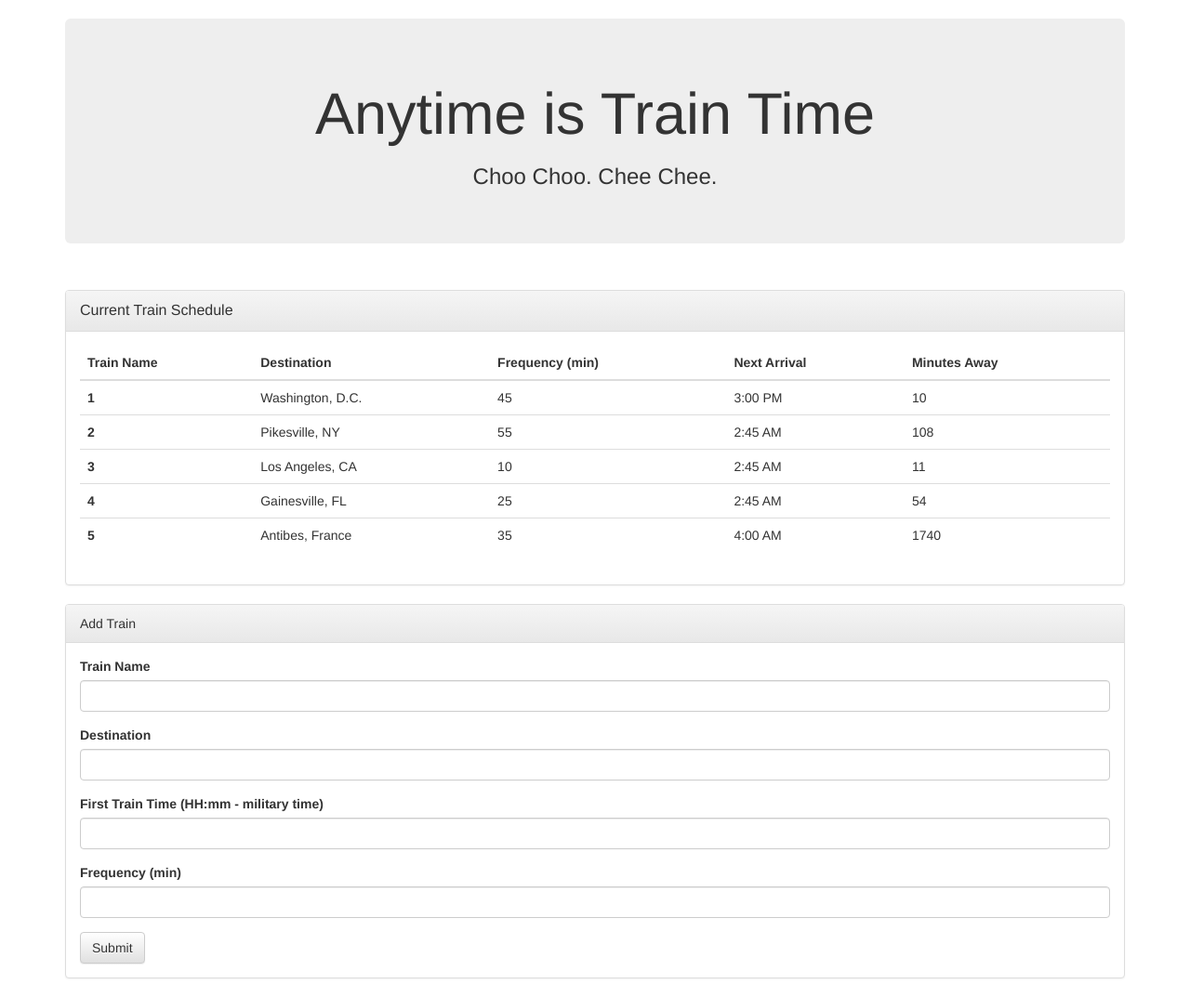
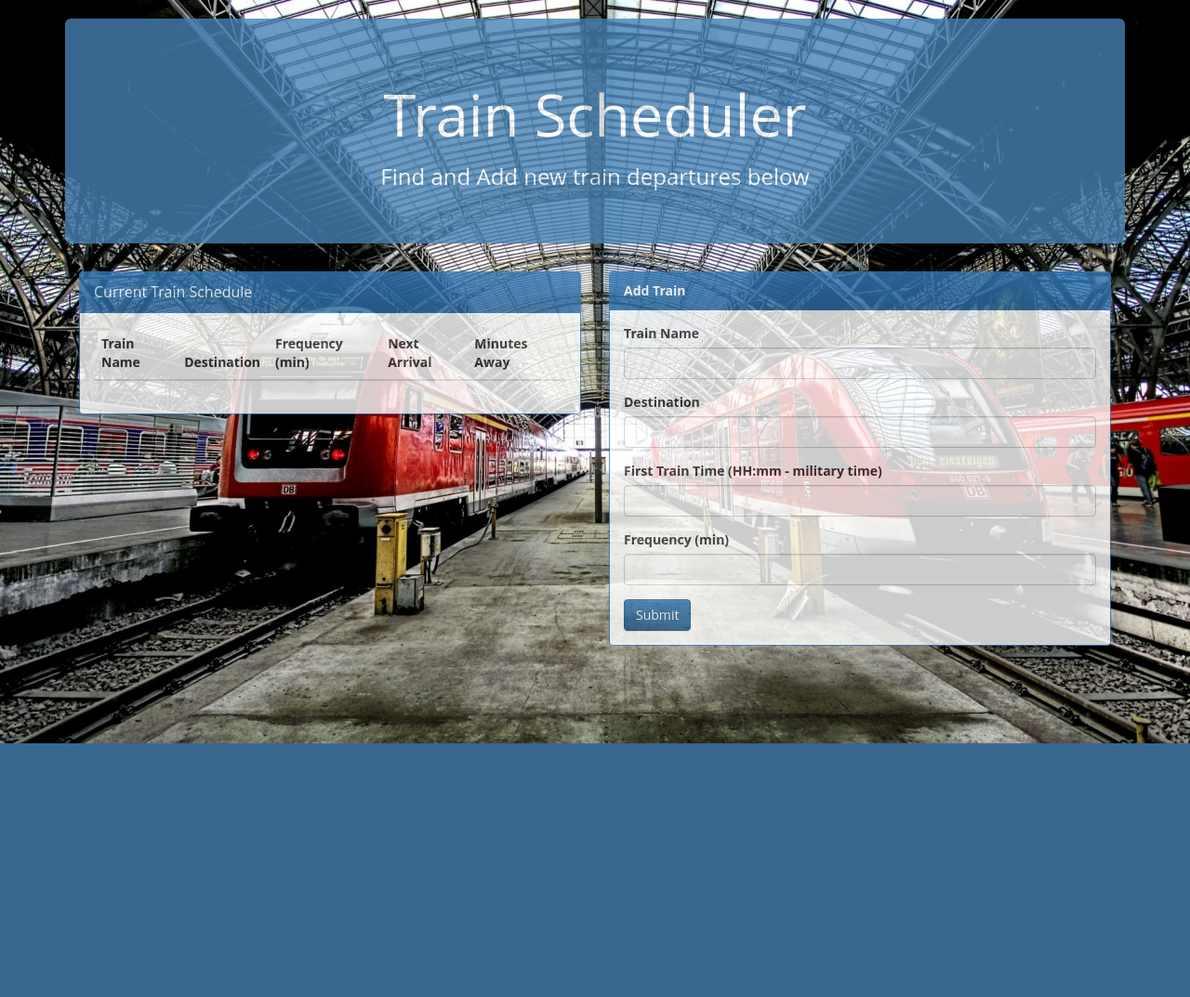
Before and after one commit to MLangteau/trainScheduler, a PHP site: page / in a window 1280 px wide. Shown: the whole page at 93% size. After the commit the page ends 800 px from the top, so only its background shows below. Run offline with PHP 8.4, Linux system fonts and the light colour scheme; lists and menus that the app fills with data are empty; some libraries are stand-ins or nearby versions.

Commit message:
homework before cleanup

```diff
--- a/assets/css/style.css
+++ b/assets/css/style.css
@@ -1,15 +1,29 @@
-body {
-	margin-left: auto;
-	margin-right: auto;
+body { /* Visual */
+  background:
+  url("../images/trainstation.jpg") no-repeat center center fixed;
+	-webkit-background-size: cover;
+	-moz-background-size: cover;
+	-o-background-size: cover;
+  background-size: cover;
+  font-family: 'Open Sans', sans-serif;
+  width:100%;
+  height:100%;
+  margin-left: auto;
+  margin-right: auto;
+}
+.see-thru {
+	opacity: .8;
+}
+.jumbotron {
+	background-color: #4682B4;
+	color: white;
+	opacity: .8;
 }
 
+#sch-box {
+	float: left;
+}
 /*
-#sch-box {
-	width: 90%;
-	border: 1px;
-
-}
-
 .center {
 	text-align: center;
 }
--- /dev/null
+++ b/assets/javascript/app.js
@@ -0,0 +1,225 @@
+  // Initialize Firebase
+  var config = {
+    apiKey: "AIzaSyAF40T2PsrBRYJanOXMMW0nTDlDE4-AP8A",
+    authDomain: "trainscheduler-bdbd9.firebaseapp.com",
+    databaseURL: "https://trainscheduler-bdbd9.firebaseio.com",
+    storageBucket: "trainscheduler-bdbd9.appspot.com",
+    messagingSenderId: "1098181995159"
+  };
+
+  firebase.initializeApp(config);
+
+// Create a variable to reference the database
+var database = firebase.database();
+
+// Submit button is clicked for adding Train
+$("#add-train").on("click", function(event) {
+	event.preventDefault();
+
+	//  Grabs user input
+	var trainName = $("#train-name-input").val().trim();
+	var destination = $("#destination-input").val().trim();
+	var firstTrainTime = $("#first-train-time-input").val().trim();
+	var frequency = $("#frequency-input").val().trim();
+
+/*
+  if(isNaN(firstTrainTime)){
+	console.log(firstTrainTime + " is not a number <br/>");
+ }else{
+	console.log(firstTrainTime + " is a number <br/>");
+ };
+
+//	var firstTrainTime = moment($("#first-train-time-input").val().trim(), "HH:mm").subtract(10, "y").format("X");
+	console.log("firstTrainTime " + firstTrainTime);
+
+    // First Time (pushed back 1 year to make sure it comes before current time)
+//    var firstTimeConverted = moment(firstTrainTime, "hh:mm").subtract(1, "years");
+
+	var firstTimeConverted = moment(firstTrainTime, "m").subtract(1, "years");
+
+    console.log("firstTimeConverted " + firstTimeConverted);
+
+
+if(isNaN(firstTrainTime)){
+	console.log(firstTimeConverted + " is not a number <br/>");
+ }else{
+	console.log(firstTimeConverted + " is a number <br/>");
+ };
+
+*/
+
+
+
+//	console.log("before: ", firstTrainTime, "****************before");
+
+
+//	console.log("after: ", firstTrainTime, "*****************after");
+
+
+//	var firstTrainTime = moment($("#first-train-time-input").val().trim(), "HH:mm").format()
+//	console.log("third time: ", firstTrainTime, "*****************third ");
+
+
+
+// ***************************************************
+/*
+var time = firstTrainTime; // your input "16:30:00"
+
+time = time.split(':'); // convert to array
+
+// fetch
+var hour = Number(time[0]);
+var minutes = Number(time[1]);
+var seconds = Number(time[2]);
+
+// calculate
+var timeValue;
+
+if (hour > 0 && hour <= 12) {
+  timeValue= "" + hour;
+} else if (hour > 12) {
+  timeValue= "" + (hour - 12);
+} else if (hour == 0) {
+  timeValue= "12";
+};
+
+timeValue += (minutes < 10) ? ":0" + minutes : ":" + minutes;  // get minutes
+timeValue += (seconds < 10) ? ":0" + seconds : ":" + seconds;  // get seconds
+timeValue += (hours >= 12) ? " P.M." : " A.M.";  // get AM/PM
+
+// show
+alert(timeValue);
+console.log(timeValue);
+
+// ***************************************************
+
+//	var trainTimeFormat = moment(firstTrainTime).format('HH:mm');
+	var trainTimeFormat = timeValue;
+	console.log("trainTimeFormat 2: ", trainTimeFormat);        */
+
+
+//	var trainTimeFormat = moment(firstTrainTime).format('HH:mm');
+
+	console.log(trainName);
+	console.log(destination);
+	console.log(frequency);
+	console.log("FirstTRTI: " + firstTrainTime);
+
+  // Creates local "temporary" object for holding train data
+
+	var newTrain = {
+		trainNm: trainName,
+	    dest: destination,
+		firstTT: firstTrainTime,
+		freq: frequency
+	};
+
+// Uploads train data to the database
+	database.ref().push(newTrain);
+
+// Logs everything to the console
+	console.log(newTrain.trainNm);
+	console.log(newTrain.dest);
+	console.log(newTrain.firstTT);
+	console.log(newTrain.freq);
+
+//  Alert
+//	alert("Train successfully added");
+
+//  clears text boxes
+	$("#train-name-input").val("");
+	$("#destination-input").val("");
+	$("#first-train-time-input").val("");
+	$("#frequency-input").val("");
+
+// Prevent refreshing / moving to a new page
+	return false;
+ }); // end of add-train click
+
+// When user adds entry to database (in other event), this creates Fbase event for
+//  adding row in html
+
+database.ref().on("child_added", function (childSnapshot, prevChildKey) {
+
+	console.log(" childsnapshot: ", childSnapshot.val());
+
+  	//  Store database train in variables
+  	var trainName = childSnapshot.val().trainNm;
+	var destination = childSnapshot.val().dest;
+	var firstTrainTime = childSnapshot.val().firstTT;
+	var frequency = childSnapshot.val().freq;
+
+	console.log("The following are the four items: ");
+	console.log(trainName);
+	console.log(destination);
+	console.log(firstTrainTime);
+	console.log(frequency);
+
+//	var diffTime = moment().diff(moment.unix(trainFirst), "minutes");
+//	var trainTimeFormat = moment(firstTrainTime).format('HH:mm');
+//	console.log("trainTimeFormat 1: ", trainTimeFormat);
+
+
+//	var firstTimeTransfered = moment(firstTrainTime, "hh:mm").subtract(1, "years");
+	var firstTimeTransfered = moment(firstTrainTime, "hh:mm").subtract(1, "years");
+		console.log("firstTimeTransfered: " + firstTimeTransfered);
+
+/*	var timeCheck = firstTimeTransfered;
+	var checkNum = 	parseInt(timeCheck);
+	alert("checkNum: " + checkNum);
+
+//	if (isNaN(checkNum)){
+		//	okay
+*/
+
+	var presentTime = moment().format("HH:mm A");
+		console.log("Current time: " + presentTime);
+
+//  Calculate Next Arrival (current time - firstTrainTime; find remainder/freq)
+//	var diffInTime = moment().diff(moment.unix(firstTrainTime), "minutes");
+
+//  Notes from momentjs.com docs
+//  moment().diff(moment|String|Number|Date|Array);
+
+//	var diffInTime = moment().diff(moment.unix(firstTrainTime), "minutes");
+
+//	var diffInTime = moment().diff(moment.unix(firstTrainTime), "minutes");
+
+	var diffInTime = moment().diff(moment(firstTimeTransfered), "minutes");
+		console.log("diffInTime: " + diffInTime);
+
+	var timeRemainder = diffInTime % frequency;
+		console.log("timeRemainder: " + timeRemainder);
+
+	var minAway = frequency - timeRemainder;
+		console.log("Minutes until train arrival: " + minAway);
+
+//	console.log("First Train time: " + firstTrainTime);
+
+//  Notes from Momentjs.com docs
+//  This adds time to an existing moment. To add time, pass the key of what time
+//     you want to add, and the amount you want to add. "moment().add(7, 'minutes');"
+//  calculating the arrival time add minutes to the current time (in minutes)
+
+	var timeUntilArrival = moment().add(minAway, "minutes");
+		console.log("Next train arrival time: " + moment(timeUntilArrival).format("hh:mm A"));
+//	var timeUntilArrival = moment().add(minAway, "m").format("hh:mm A");
+
+//	console.log(moment().format("hh:mm A"));
+//	console.log(moment().format("HH:mm"));
+//	console.log(timeUntilArrival);
+//	console.log(moment.unix(firstTrainTime).format("X"));
+//	console.log(moment().format("X"));
+
+	var nextTime = moment(timeUntilArrival).format("hh:mm");
+
+// Add each train's data into the table
+  $("#train-table > tbody").append("<tr><td>" + trainName + "</td><td>" + destination + "</td><td>" +
+  frequency + "</td><td>" + nextTime + "</td><td>" + minAway + "</td></tr>");
+/*
+} //  end of if train is nan
+	else {
+		alert('Please re-enter info: First Train Time is invalid, (HH:mm in military time) ');
+	};
+*/
+});
--- a/index.html
+++ b/index.html
@@ -6,97 +6,68 @@
     <meta charset="utf-8">
     <meta name="viewport" content="width=device-width, initial-scale=1">
 
-    <link rel="stylesheet" type="text/css" href="assets/css/reset.css"/>
+	<!-- not need with framwork  <link rel="stylesheet" type="text/css" href="assets/css/reset.css"/>   -->
+	<!-- jQuery -->
+	<script src="https://code.jquery.com/jquery-3.1.1.min.js"></script>
+
+	<!-- Bootstrap CDNs-->
     <link rel="stylesheet" href="https://maxcdn.bootstrapcdn.com/bootstrap/3.3.7/css/bootstrap.min.css">
     <link rel="stylesheet" href="https://maxcdn.bootstrapcdn.com/bootstrap/3.3.7/css/bootstrap-theme.min.css">
+
     <link rel="stylesheet" type="text/css" href="assets/css/style.css"/>
+
+	<!-- Firebase Reference -->
+	<script src="https://www.gstatic.com/firebasejs/3.7.2/firebase.js"></script>
+
 </head>
 
 <body>
 
 <div class="container">
-
 	<br>
-
 	<!-- Jumbotron -->
-	<div class="jumbotron">
-		<h1 class="text-center">Anytime is Train Time</h1>
-		<h3 class="text-center">Choo Choo.  Chee Chee.</h3>
+	<div class="jumbotron jumbotron-primary">
+		<h1 class="text-center">Train Scheduler</h1>
+		<h3 class="text-center">Find and Add new train departures below</h3>
 	</div>
 
-	<div class="row">
-
-		<!-- Sign-Up Panel-->
-	  <div class="col-lg-12">
-
-	   <br>
+<!--	<div class="row">             -->
+		<!-- Panel-->
+	  <div class="col-md-6 see-thru">
 	   <div id="sch-box">
-		<div class="panel panel-default">
+		<div class="panel panel-primary">
 		  <!-- Default panel contents -->
 		  <div class="panel-heading">
 			  <div class="panel-title">Current Train Schedule</div>
 		  </div>
 		  <div class="panel-body">
 		  <!-- Table -->
-			<table class="table">
+			<table class="table" id="train-table">
 			  <thead class="thead">
 			    <tr>
-			      <th>Train Name</th>
-			      <th>Destination</th>
-			      <th>Frequency (min)</th>
-			      <th>Next Arrival</th>
-			      <th>Minutes Away</th>
+			      <th scope="column">Train Name</th>
+			      <th scope="column">Destination</th>
+			      <th scope="column">Frequency (min)</th>
+			      <th scope="column">Next Arrival</th>
+			      <th scope="column">Minutes Away</th>
 			    </tr>
 			  </thead>
 			  <tbody>
-			    <tr>
-			      <th scope="row">1</th>
-			      <td>Washington, D.C.</td>
-			      <td>45</td>
-			      <td>3:00 PM</td>
-			      <td>10</td>
-			    </tr>
-			    <tr>
-			      <th scope="row">2</th>
-			      <td>Pikesville, NY</td>
-			      <td>55</td>
-			      <td>2:45 AM</td>
-			      <td>108</td>
-			    </tr>
-			    <tr>
-			      <th scope="row">3</th>
-			      <td>Los Angeles, CA</td>
-			      <td>10</td>
-			      <td>2:45 AM</td>
-			      <td>11</td>
-			    </tr>
-			    <tr>
-			      <th scope="row">4</th>
-			      <td>Gainesville, FL</td>
-			      <td>25</td>
-			      <td>2:45 AM</td>
-			      <td>54</td>
-			    </tr>
-			    <tr>
-			      <th scope="row">5</th>
-			      <td>Antibes, France</td>
-			      <td>35</td>
-			      <td>4:00 AM</td>
-			      <td>1740</td>
-			    </tr>
+
 			  </tbody>
 			</table>
-		  </div>
-		</div>
+		  </div>   <!-- end of "panel body"> -->
+		</div>  <!-- end of "panel panel-primary"> -->
 	  </div>  <!-- end of schedule box sch-box -->
-	  </div> <!-- end of col-lg-10 -->
-	 </div>  <!-- end of row -->
+	  </div> <!-- end of col-md-6 -->
 
-	   <div id="add-train-box">
+<!--	</div>  -->  <!-- end of row -->
 
-		<div class="panel panel-default">
+	<div id="add-train-box" class="col-md-6 see-thru">
+
+		<div class="panel panel-primary">
 		  <!-- Default panel contents -->
-		  <div class="panel-heading">Add Train</div>
+		  	<div class="panel-heading"><strong>Add Train</strong></div>
 		  		<div class="panel-body">
 
 					<form role="form">
@@ -109,31 +80,20 @@
 							<input class="form-control" id="destination-input" type="text">
 						</div>
 						<div class="form-group">
-							<label for="sched-time-input">First Train Time (HH:mm - military time)</label>
-							<input class="form-control" id="sched-time-input" type="number">
+							<label for="first-train-time-input">First Train Time (HH:mm - military time)</label>
+							<input class="form-control" id="first-train-time-input" type="text">
 						</div>
 						<div class="form-group">
 							<label for="frequency-input">Frequency (min)</label>
-							<input class="form-control" id="frequency-input" type="number">
+							<input class="form-control" id="frequency-input" type="text">
 						</div>
-						<button class="btn btn-default"
-										id="add-user"
+						<button class="btn btn-primary"
+										id="add-train"
 										type="submit">Submit
 						</button>
-<!--
-        <form id="train-form">
-
-	          <div class="input-group input-group-sm">
-	            <input type="text" class="train-name" value="">
-	            <input type="text" class="train-destination" value="">
-	            <input type="text" class="train-time" value="">
-	            <input type="text" class="train-freq" value="">
-	           <button class="btn btn-default" id="add-train" type="submit" value="Submit"></button>
-	          </div>
 					</form>
--->
-		  </div>
-		</div>
+		  		</div>  <!-- Panel-body -->
+		</div>  <!-- panel panel-primary  -->
 	  </div>  <!-- end of add-train-box -->
 	</div>  <!-- end of container -->
 
@@ -141,6 +101,8 @@
 	<script type="text/javascript" src="https://code.jquery.com/jquery-2.2.0.js"></script>
 	<!-- ajax -->
 	<script src="https://ajax.googleapis.com/ajax/libs/jquery/3.1.1/jquery.min.js"></script>
+	<!-- Moment.js -->
+	<script src="https://cdnjs.cloudflare.com/ajax/libs/moment.js/2.17.1/moment.min.js"></script>
 	<!-- Script -->
 	<script type="text/javascript" src="assets/javascript/app.js"></script>
 
```
Also changed, not shown: assets/images/horizonwood.jpg (added), assets/images/trainstation.jpg (added), assets/javascript/moment.js (deleted). Lines whose indentation alone changed are shown as unchanged.
